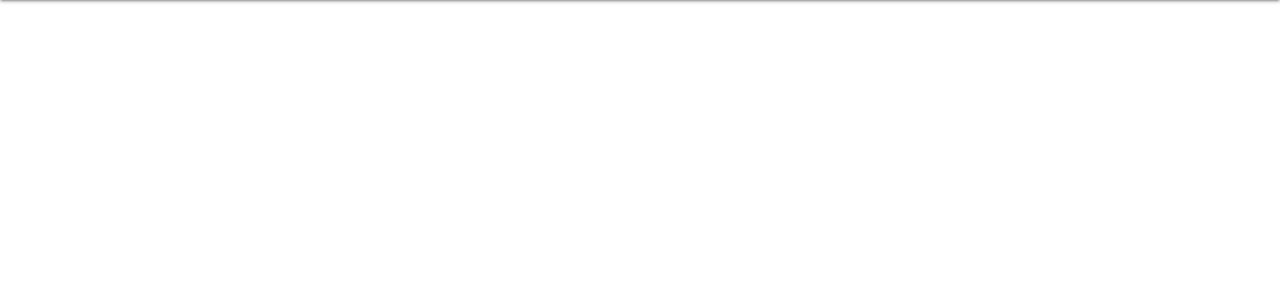
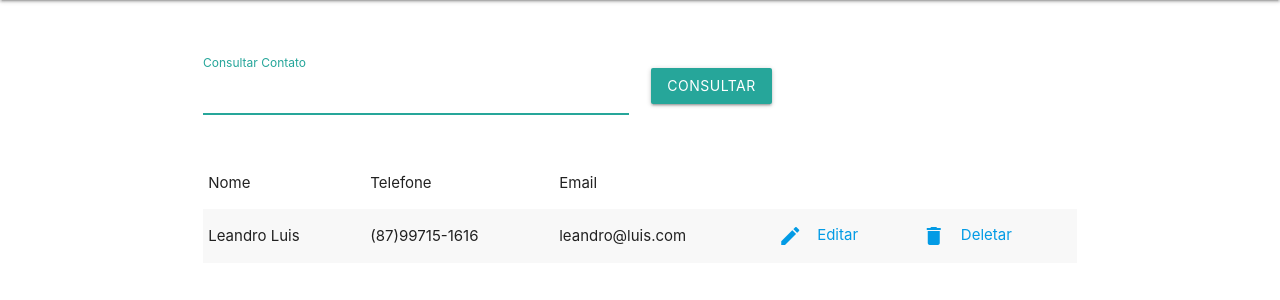
Before and after one commit to igregorioneto/agenda, a PHP site: page /public/home.php in a window 1280 px wide. Shown: the part 64-364 px from the top of the page. Run offline with PHP 8.4, Linux system fonts and the light colour scheme; data comes from the database, SQL or seed files in the repository.

Commit message:
Terminado o CRUD da agenda

```diff
--- a/classes/Contato.class.php
+++ b/classes/Contato.class.php
@@ -43,6 +43,24 @@ class Contato extends Connection implements crudContato{
 
 	}
 
+	public function dadosDaTabela($id){
+		$conn = $this->connect();
+
+		$this->setId($id);
+		$_id = $this->getId();
+
+		$sql = "select * from tb_contato where id = :id";
+		$stmt = $conn->prepare($sql);
+		$stmt->bindParam(':id',$_id);
+		$stmt->execute();
+
+		$resultado = $stmt->fetchAll();
+
+		foreach ($resultado as $value) {
+			require_once '../forms/form-edit-contato.php';
+		}
+	}
+
 	public function create(){
 		$_nome = $this->getNome();
 		$_telefone = $this->getTelefone();
@@ -65,12 +83,70 @@ class Contato extends Connection implements crudContato{
 		}
 	}
 	public function read($search){
+		$conn = $this->connect();
+
+		$search = $search . '%';
+
+		$sql = "select c.id, c.nome, c.telefone, c.email from tb_contato c where c.nome like :search order by c.nome";
+		$stmt = $conn->prepare($sql);
+		$stmt->bindParam(':search', $search);
+		$stmt->execute();
+
+		$resultado = $stmt->fetchAll();
+
+		foreach ($resultado as $value) {
+
+			$this->setId($value['id']);
+			$_id = $this->getId();
+
+			echo "<tr>";
+
+			echo "<td>".$value['nome']."</td>";
+			echo "<td>".$value['telefone']."</td>";
+			echo "<td>".$value['email']."</td>";
+
+			echo "<td><a href='contato-edit.php?id=$_id'><i class='material-icons left'>edit</i>Editar</a></td>";
+			echo "<td><a href='../database/agenda/delete.php?id=$_id'><i class='material-icons left'>delete</i>Deletar</a></td>";
+
+			echo "</tr>";
+		}
 
 	}
 	public function update($nome,$telefone,$email,$id){
+		$conn = $this->connect();
 
+		$this->setNome($nome);
+		$this->setTelefone($telefone);
+		$this->setEmail($email);
+		$this->setId($id);
+
+		$_nome = $this->getNome();
+		$telefone = $this->getTelefone();
+		$_email = $this->getEmail();
+		$_id = $this->getId();
+
+		$sql = "update tb_contato set nome = :nome, telefone = :tel, email = :email where id = :id";
+		$stmt = $conn->prepare($sql);
+		$stmt->bindParam(':nome',$_nome);
+		$stmt->bindParam(':tel',$telefone);
+		$stmt->bindParam(':email',$_email);
+		$stmt->bindParam(':id',$_id);
+
+		$stmt->execute();
+
+		$destino = header("Location: ../../public/home.php");
 	}
 	public function delete($id){
+		$conn = $this->connect();
 
+		$this->setId($id);
+		$_id = $this->getId();
+
+		$sql = "delete from tb_contato where id = :id";
+		$stmt = $conn->prepare($sql);
+		$stmt->bindParam(':id', $_id);
+		$stmt->execute();
+
+		$destino = header("Location: ../../public/home.php");
 	}
 }
--- a/database/agenda/read.php
+++ b/database/agenda/read.php
@@ -0,0 +1,8 @@
+<?php
+
+$search = filter_input(INPUT_POST, 'search', FILTER_SANITIZE_SPECIAL_CHARS);
+
+require_once '../classes/autoload.php';
+
+$readContato = new Contato();
+$readContato->read($search);
--- /dev/null
+++ b/forms/form-search-contato.php
@@ -0,0 +1,9 @@
+<form class="row" action="" method="post">
+	<div class="input-field col s12 m6">
+		<input type="text" name="search" id="search" required autofocus>
+		<label for="search">Consultar Contato</label>
+	</div>
+	<div class="input-field col s12 m6">
+		<input type="submit" value="consultar" class="btn">
+	</div>
+</form>
--- a/public/home.php
+++ b/public/home.php
@@ -1,3 +1,26 @@
 <?php require_once '../config/header.inc.html'; ?>
 
+<div class="row container">
+	<div class="col s12"><p>&nbsp;</p>
+		<?php
+			require_once '../forms/form-search-contato.php';
+		?>
+
+		<table class="striped">
+			<thead>
+				<tr>
+					<td>Nome</td>
+					<td>Telefone</td>
+					<td>Email</td>
+				</tr>
+			</thead>
+			<tbody>
+				<?php
+					require_once '../database/agenda/read.php';
+				?>
+			</tbody>
+		</table>
+	</div>
+</div>
+
 <?php require_once '../config/footer.inc.html'; ?>
```
Also changed, not shown: database/agenda/delete.php (+8 -0 lines), database/agenda/update.php (+11 -0 lines), forms/form-edit-contato.php (added, +21 -0 lines), public/contato-edit.php (added, +16 -0 lines).
